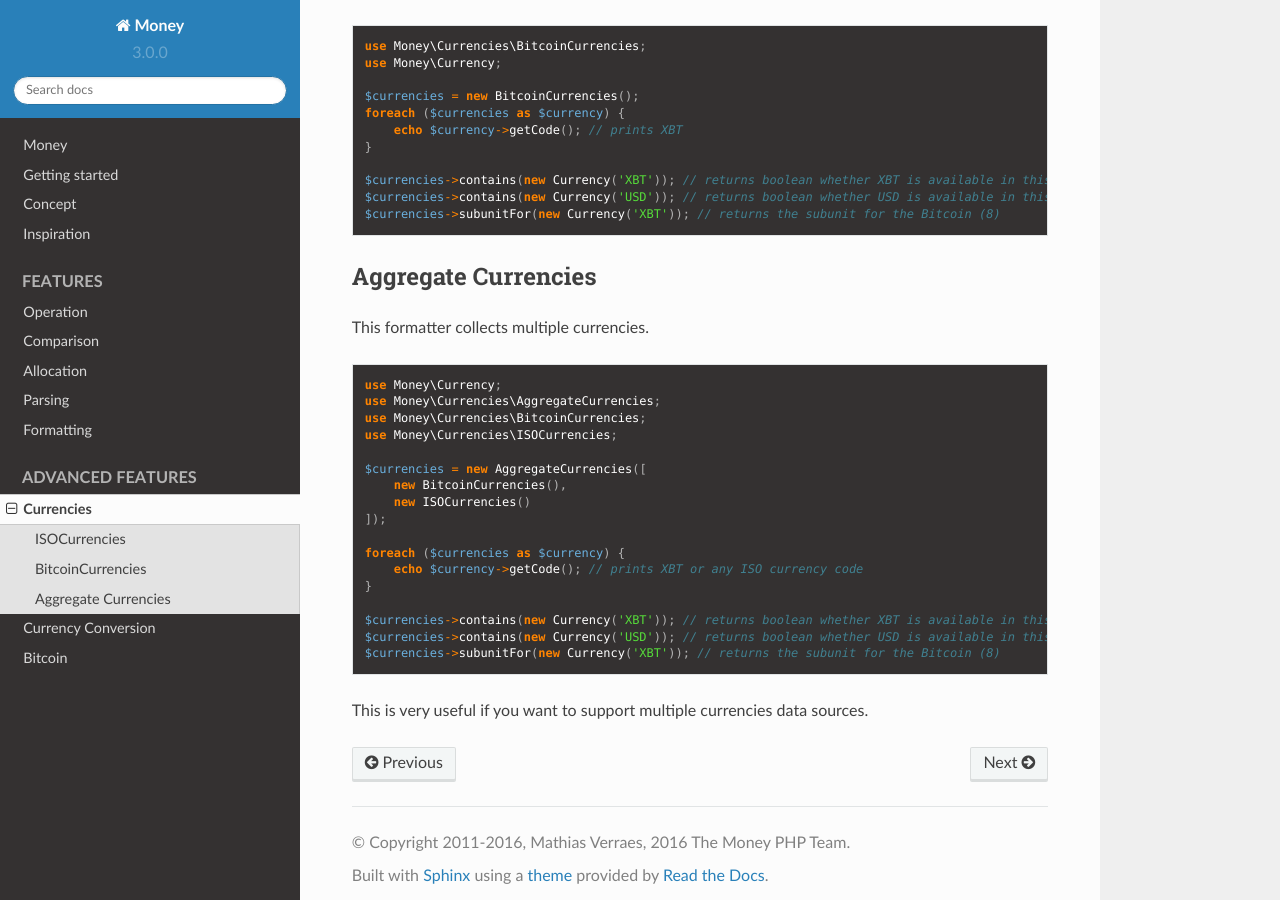
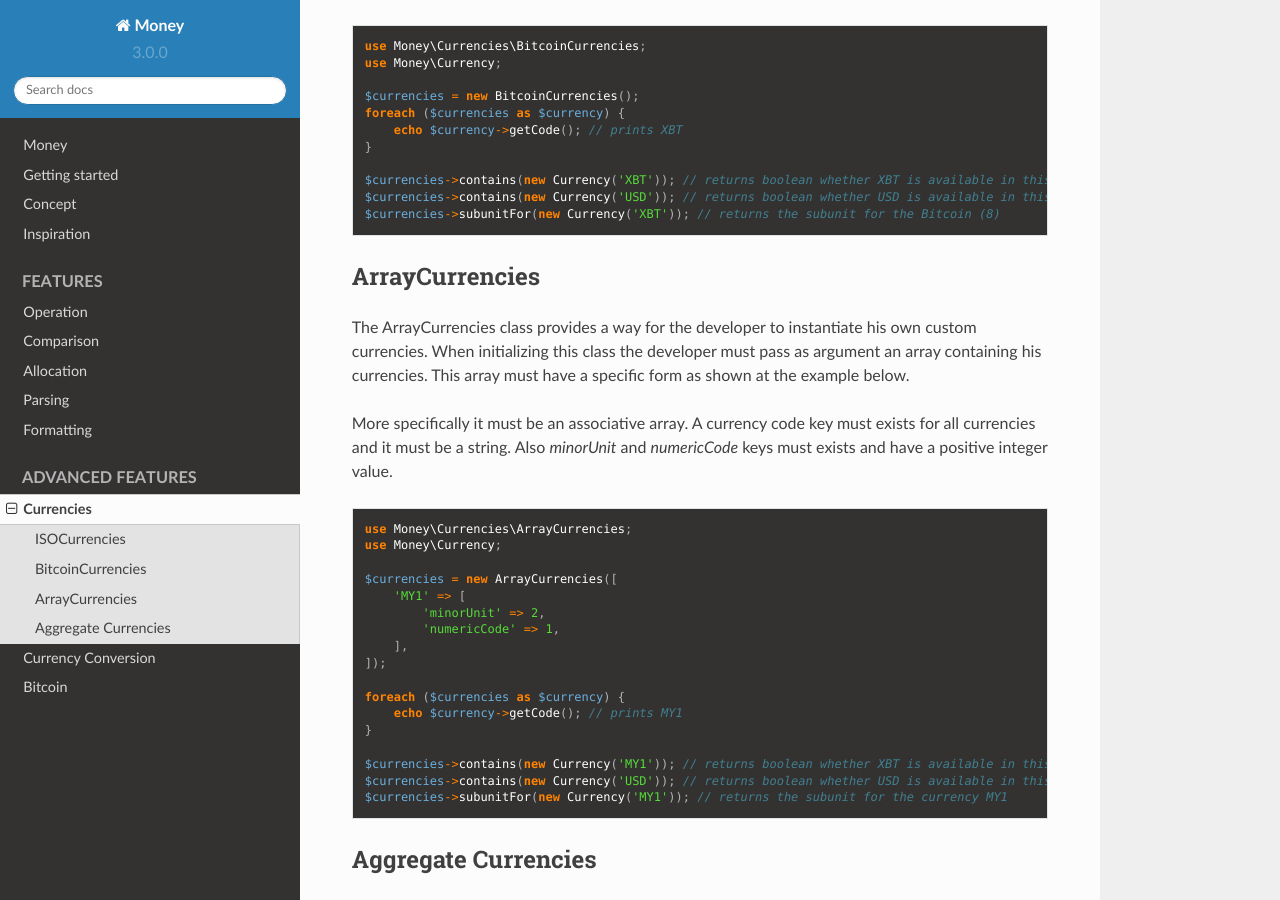
Before and after one commit to moneyphp/money, a Sphinx documentation site: the page built from doc/features/currencies.rst, in a window 1280 px wide and 900 px high, scrolled down 753 px. Built offline with Sphinx 7.4.7 and the Read the Docs theme 2.0.0, drawn with Linux system fonts in a browser that asks for light colours.

Commit message:
Added documentation

```diff
--- a/doc/features/currencies.rst
+++ b/doc/features/currencies.rst
@@ -49,6 +49,36 @@ The Bitcoin currencies provides a single currency: the Bitcoin. It uses XBT as i
     $currencies->contains(new Currency('USD')); // returns boolean whether USD is available in this repository (false)
     $currencies->subunitFor(new Currency('XBT')); // returns the subunit for the Bitcoin (8)
 
+ArrayCurrencies
+-----------------
+
+The ArrayCurrencies class provides a way for the developer to instantiate his own custom currencies. When initializing
+this class the developer must pass as argument an array containing his currencies. This array must have a
+specific form as shown at the example below.
+
+More specifically it must be an associative array. A currency code key must exists for all currencies and it must be a
+string. Also `minorUnit` and `numericCode` keys must exists and have a positive integer value.
+
+.. code-block:: php
+
+    use Money\Currencies\ArrayCurrencies;
+    use Money\Currency;
+
+    $currencies = new ArrayCurrencies([
+        'MY1' => [
+            'minorUnit' => 2,
+            'numericCode' => 1,
+        ],
+    ]);
+
+    foreach ($currencies as $currency) {
+        echo $currency->getCode(); // prints MY1
+    }
+
+    $currencies->contains(new Currency('MY1')); // returns boolean whether XBT is available in this repository (true)
+    $currencies->contains(new Currency('USD')); // returns boolean whether USD is available in this repository (false)
+    $currencies->subunitFor(new Currency('MY1')); // returns the subunit for the currency MY1
+
 
 Aggregate Currencies
 --------------------
```
Also changed, not shown: 1 other file.
